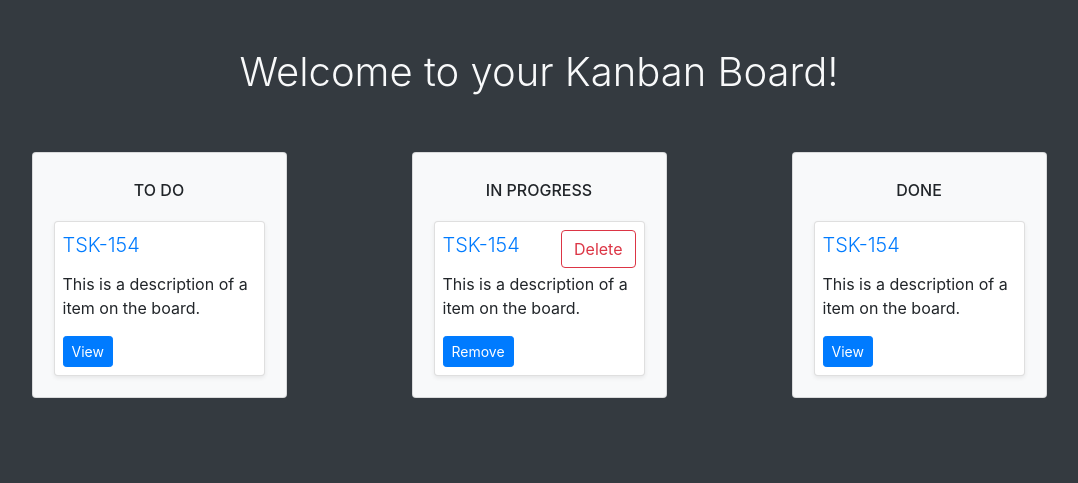
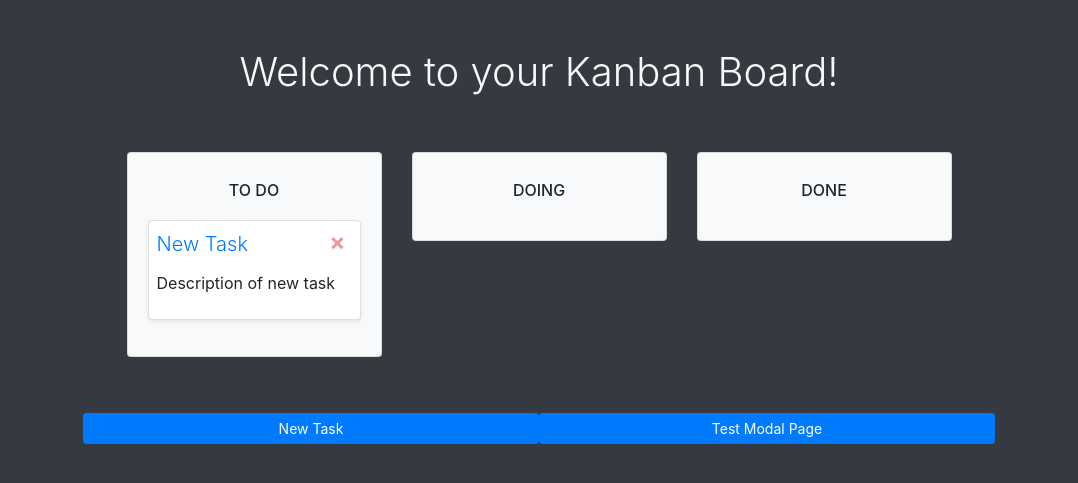
Before and after one commit to AustinPerzben/cs162-coursework, a Flask app: page / in a window 1280 px wide. Shown: the top 483 px of the page, without its empty margins (101-1179 px from the left). Run offline with Flask 2, Linux system fonts and the light colour scheme; data comes from the database, SQL or seed files in the repository; both versions use the stored data as it was after the commit; some libraries are stand-ins or nearby versions.

Commit message:
Enabled creation and deletion of tasks

```diff
--- a/assignments/2_web_app/app/app.py
+++ b/assignments/2_web_app/app/app.py
@@ -4,21 +4,69 @@
 # author: Austin Perzben
 # created: 2021-03-24 | 21:45:27
 
-from flask import Flask, render_template
-import requests
+from flask import Flask, render_template, redirect, url_for, request
+from flask_sqlalchemy import SQLAlchemy
 
 kanban = Flask(__name__)
 
+kanban.config["SQLALCHEMY_DATABASE_URI"] = "sqlite:///kanban.db"
 
-@kanban.route('/')
-def index():
-    return render_template("index.html")
+db = SQLAlchemy(kanban)
 
 
-@kanban.route('/example', methods=['GET', 'POST'])
-def example():
-    return render_template("example.html")
+class Task(db.Model):
+    id = db.Column(db.Integer, primary_key=True)
+    title = db.Column(db.String())
+    content = db.Column(db.String(250))
+    panel = db.Column(db.String())
+
+
+@kanban.route("/", methods=["GET", "POST"])
+def index():
+    todos = Task.query.filter_by(panel='todo')
+    doings = Task.query.filter_by(panel='doing')
+    dones = Task.query.filter_by(panel='done')
+    return render_template("index.html", todos=todos, doings=doings, dones=dones, task=None)
+
+
+@kanban.route("/new_task", methods=["GET", "POST"])
+def new_task():
+    if request.method == "POST":
+        task = Task(
+            title=request.form['title'], content=request.form['description'], panel=request.form['panel'])
+        db.session.add(task)
+        db.session.commit()
+
+    return redirect(url_for('index'))
+
+
+@kanban.route("/del_task", methods=["POST"])
+def del_task():
+    if request.method == "POST":
+        task_id = request.form['task_id']
+        # print(task_id)
+        task = Task.query.filter_by(id=task_id)
+        task.delete()
+        db.session.commit()
+    return redirect(url_for('index'))
+
+
+@kanban.route("/test", methods=["POST"])
+def test():
+    return render_template("test.html")
+
+# @kanban.route("/edit_task/<task_id>", methods=["GET", "POST"])
+# def edit_task(task_id):
+#     task = Task.query.filter_by(id=task_id).first_or_404()
+
+#     return redirect(url_for('index'),
+#                     task=task)
+
+
+@kanban.route("/notImplemented/<prev>", methods=["GET", "POST"])
+def notImplemented(prev):
+    return f"<h1>Not Implemented!</h1><p>{prev}</p>"
 
 
 if __name__ == "__main__":
-    kanban.run()
+    kanban.run(debug=True)
--- a/assignments/2_web_app/app/templates/index.html
+++ b/assignments/2_web_app/app/templates/index.html
@@ -23,72 +23,141 @@
 
     <div class="container">
         <h1 class="font-weight-light text-light pt-5 text-center">Welcome to your Kanban Board!</h1>
-        <div style="justify-content:space-around" class="row flex-row flex-sm-nowrap py-5">
-            <div style="width:30%" class="col-sm-6 col-md-4 col-xl-3">
+        <div class="row flex-row flex-sm-nowrap justify-content-center py-5">
+            <div class="col-sm-6 col-md-4 col-xl-3">
                 <div class="card bg-light">
                     <div class="card-body">
                         <h6 class="card-title text-uppercase text-center text-truncate py-2">To Do</h6>
-                        <div class="items border border-light">
-                            <div class="card draggable shadow-sm" id="cd1" draggable="true" ondragstart="drag(event)">
+                        {% for todo in todos %}
+                        <div class="items mb-3">
+                            <div class="card draggable shadow-sm" id="{{ todo.id }}" draggable="true">
                                 <div class="card-body p-2">
                                     <div class="card-title">
-                                        <a href="" class="lead font-weight-light">TSK-154</a>
+                                        <form action="{{ url_for('del_task') }}" method="POST">
+                                            <input type="hidden" name="task_id" value="{{ todo.id }}" />
+                                            <input type="submit"
+                                                class="close float-right text-danger bg-transparent border-0"
+                                                value="&times;" />
+                                        </form>
+                                        <a href="#makeTask" data-toggle="modal" data-title="TITLE"
+                                            data-content="CONTENT" class="lead font-weight-light">{{
+                                            todo.title }}</a>
                                     </div>
-                                    <p>
-                                        This is a description of a item on the board.
-                                    </p>
-                                    <button class="btn btn-primary btn-sm">View</button>
+                                    <p id="{{ todo.id }}-content">{{ todo.content }}</p>
                                 </div>
                             </div>
                         </div>
+                        {% endfor %}
                     </div>
-
                 </div>
             </div>
-            <div style="width:30%" class="col-sm-6 col-md-4 col-xl-3">
+            <div class="col-sm-6 col-md-4 col-xl-3">
                 <div class="card bg-light">
                     <div class="card-body">
-                        <h6 class="card-title text-uppercase text-center text-truncate py-2">In Progress</h6>
-                        <div class="items border border-light">
-                            <div class="card draggable shadow-sm" id="cd1" draggable="true" ondragstart="drag(event)">
+                        <h6 class="card-title text-uppercase text-center text-truncate py-2">Doing</h6>
+                        {% for doing in doings %}
+                        <div class="items mb-3">
+                            <div class="card draggable shadow-sm" id="{{ doing.id }}" draggable="true">
                                 <div class="card-body p-2">
                                     <div class="card-title">
-                                        <button class="btn btn-outline-danger float-right">Delete</button>
-                                        <a href="" class="lead font-weight-light">TSK-154</a>
+                                        <form action="{{ url_for('del_task') }}" method="POST">
+                                            <input type="hidden" name="task_id" value="{{ doing.id }}" />
+                                            <input type="submit"
+                                                class="close float-right text-danger bg-transparent border-0"
+                                                value="&times;" />
+                                            <a href="#makeTask" class="lead font-weight-light">{{ doing.title }}</a>
+                                        </form>
                                     </div>
-                                    <p>
-                                        This is a description of a item on the board.
-                                    </p>
-                                    <button class="btn btn-primary btn-sm">Remove</button>
+                                    <p>{{ doing.content }}</p>
                                 </div>
                             </div>
                         </div>
+                        {% endfor %}
                     </div>
-
                 </div>
             </div>
-            <div style="width:30%" class="col-sm-6 col-md-4 col-xl-3">
+            <div class="col-sm-6 col-md-4 col-xl-3">
                 <div class="card bg-light">
                     <div class="card-body">
                         <h6 class="card-title text-uppercase text-center text-truncate py-2">Done</h6>
-                        <div class="items border border-light">
-                            <div class="card draggable shadow-sm" id="cd1" draggable="true" ondragstart="drag(event)">
+                        {% for done in dones %}
+                        <div class="items mb-3">
+                            <div class="card draggable shadow-sm" id="{{ done.id }}">
                                 <div class="card-body p-2">
                                     <div class="card-title">
-                                        <a href="" class="lead font-weight-light">TSK-154</a>
+                                        <form action="{{ url_for('del_task') }}" method="POST">
+                                            <input type="hidden" name="task_id" value="{{ done.id }}" />
+                                            <input type="submit"
+                                                class="close float-right text-danger bg-transparent border-0"
+                                                value="&times;" />
+                                            <a href="#makeTask" class="lead font-weight-light">{{ done.title
+                                                }}</a>
+                                        </form>
                                     </div>
-                                    <p>
-                                        This is a description of a item on the board.
-                                    </p>
-                                    <button class="btn btn-primary btn-sm">View</button>
+                                    <p>{{ done.content }}</p>
                                 </div>
                             </div>
                         </div>
+                        {% endfor %}
                     </div>
+                </div>
+            </div>
 
+
+            <!-- Modal -->
+            <div class="modal fade" id="makeTask" role="dialog">
+                <div class="modal-dialog">
+
+                    <!-- Modal content-->
+                    <div class="modal-content">
+                        <form class="form content" method="POST" action="{{ url_for('new_task') }}" values="todo">
+                            <div class="modal-header">
+                                <input type="text" class="modal-title border-0 form-control-lg shadow-none"
+                                    name="taskTitle" placeholder="Task Title" />
+                                <input type="button" class="close float-right bg-transparent border-0"
+                                    data-dismiss="modal" value="&times;" />
+                            </div>
+                            <div class="modal-body justify-content-between">
+                                <textarea rows="5" class="form-control shadow-none border-dark" name="taskContent"
+                                    placeholder="Task Description" maxlength="250"></textarea>
+                                <div class="list-group-horizontal pl-1 mt-3">
+                                    <span>
+                                        <input type="radio" name="panel" value="todo" id="todo-radio" checked />
+                                        <label for=" todo-radio">TO DO</label>
+                                    </span>
+                                    <span>
+                                        <input type="radio" name="panel" value="doing" id="doing-radio" />
+                                        <label for="doing-radio">DOING</label>
+                                    </span>
+                                    <span>
+                                        <input type="radio" name="panel" value="done" id="done-radio" />
+                                        <label for="done-radio">DONE</label>
+                                    </span>
+                                </div>
+                            </div>
+                            <div class="modal-footer">
+                                <input type="submit" class="btn btn-primary float-right align-bottom"
+                                    value="Create Task" />
+                            </div>
+                        </form>
+                    </div>
                 </div>
             </div>
         </div>
+        <div class="row flex-row justify-content-center">
+            <div style="width:40%" class="align-content-center mt-2">
+                <form data-toggle="modal" data-target="#makeTask" method="dialog">
+                    <input type="submit" style="width:100%" class="btn btn-primary btn-sm" value="New Task" />
+                </form>
+            </div>
+            <div style="width:40%" class="align-content-center mt-2">
+                <form action="{{ url_for('test') }}" method="POST">
+                    <input type="submit" style="width:100%" class="btn btn-primary btn-sm" value="Test Modal Page" />
+                </form>
+            </div>
+        </div>
+
+    </div>
     </div>
 
 </body>
```
Also changed, not shown: assignments/2_web_app/app/modal.js (added, +8 -0 lines), assignments/2_web_app/app/templates/test.html (added, +40 -0 lines), assignments/2_web_app/app/templates/test.js (added, +17 -0 lines), assignments/2_web_app/app/kanban.db (added).
